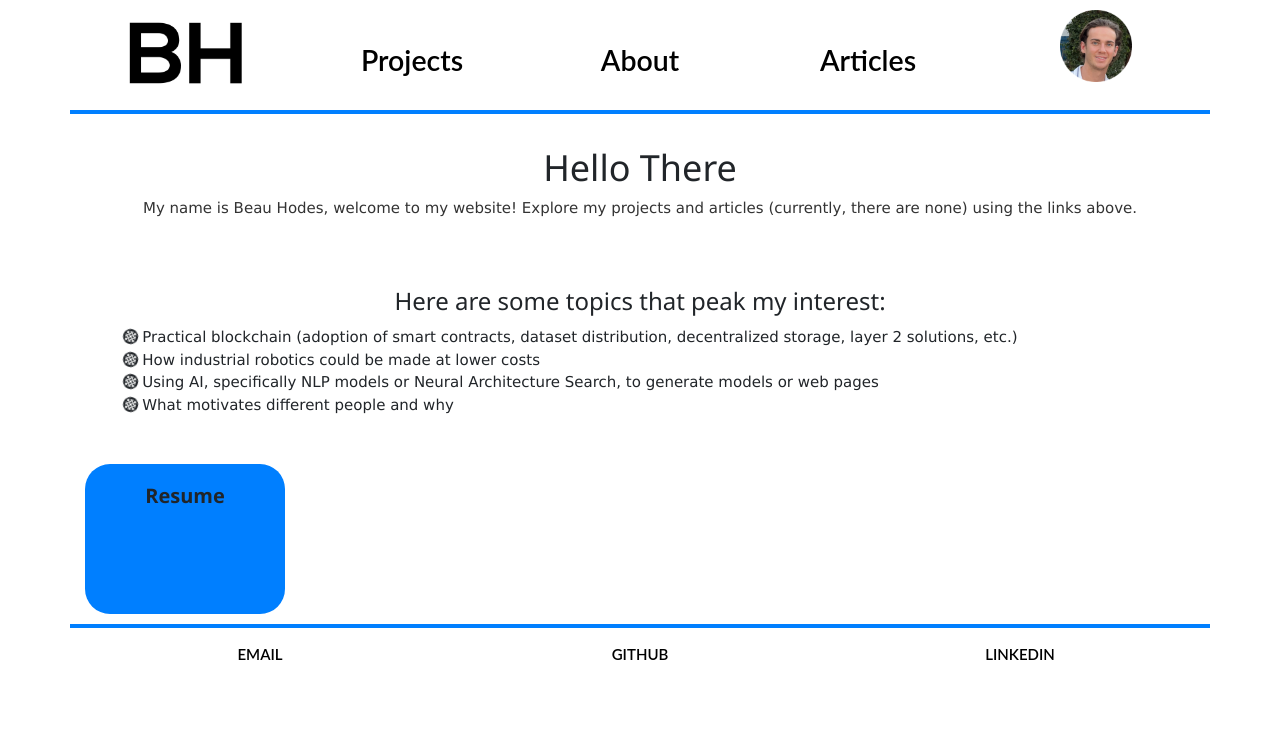
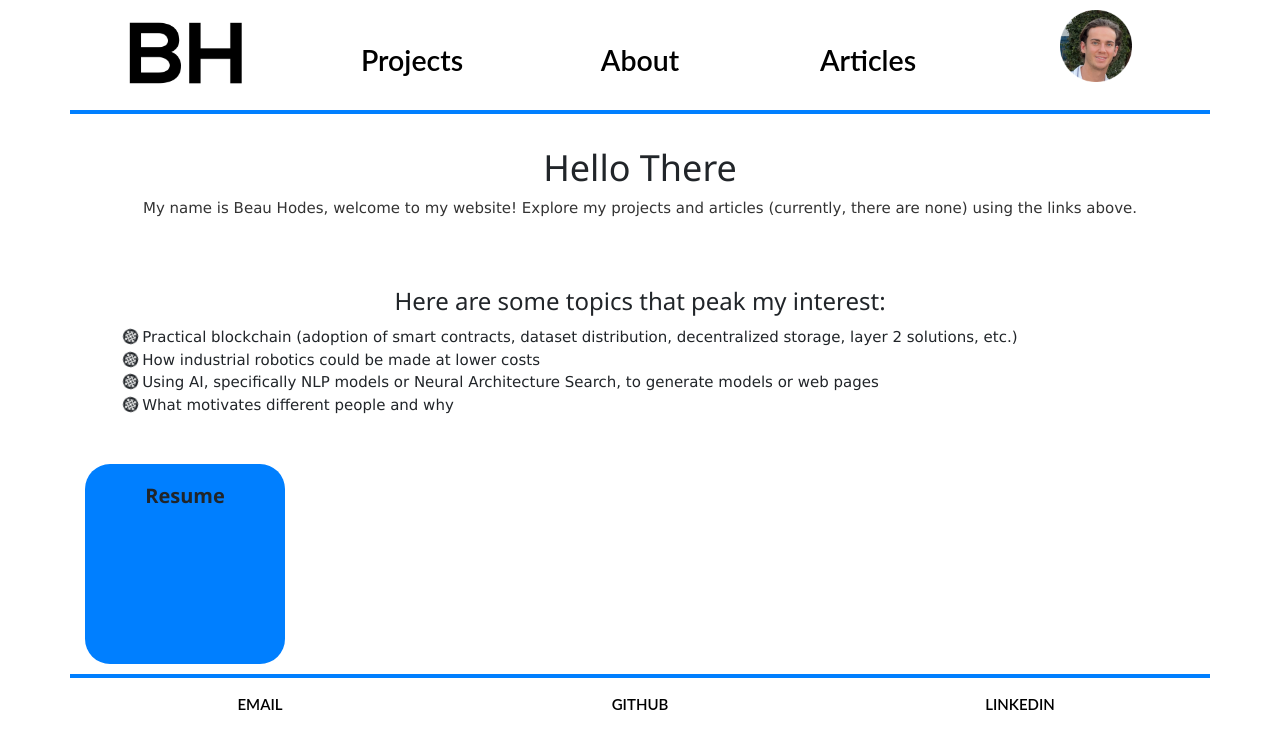
Before and after one commit to beauhodes/beauhodes.github.io, a Jekyll site: the page built from index.html, in a window 1280 px wide. Shown: the top 749 px of the page. Built offline with Jekyll 4.4.1, drawn with Linux system fonts in a browser that asks for light colours; nearby versions of some CDN libraries.

Commit message:
Update main.css

```diff
--- a/css/main.css
+++ b/css/main.css
@@ -109,7 +109,7 @@
     color: blue;
 }
 .resumeLink {
-    display: block;
+    position: relative
     color: #69696;
     font-weight: bold;
     text-align: center;
@@ -117,5 +117,9 @@
     background: #007fff;
     padding: 20px;
     width: 200px;
-    height: 150px;
+    height: 10em;
 }
+a.resumeLink {
+    position: absolute;
+    top: 50%;
+}
```
